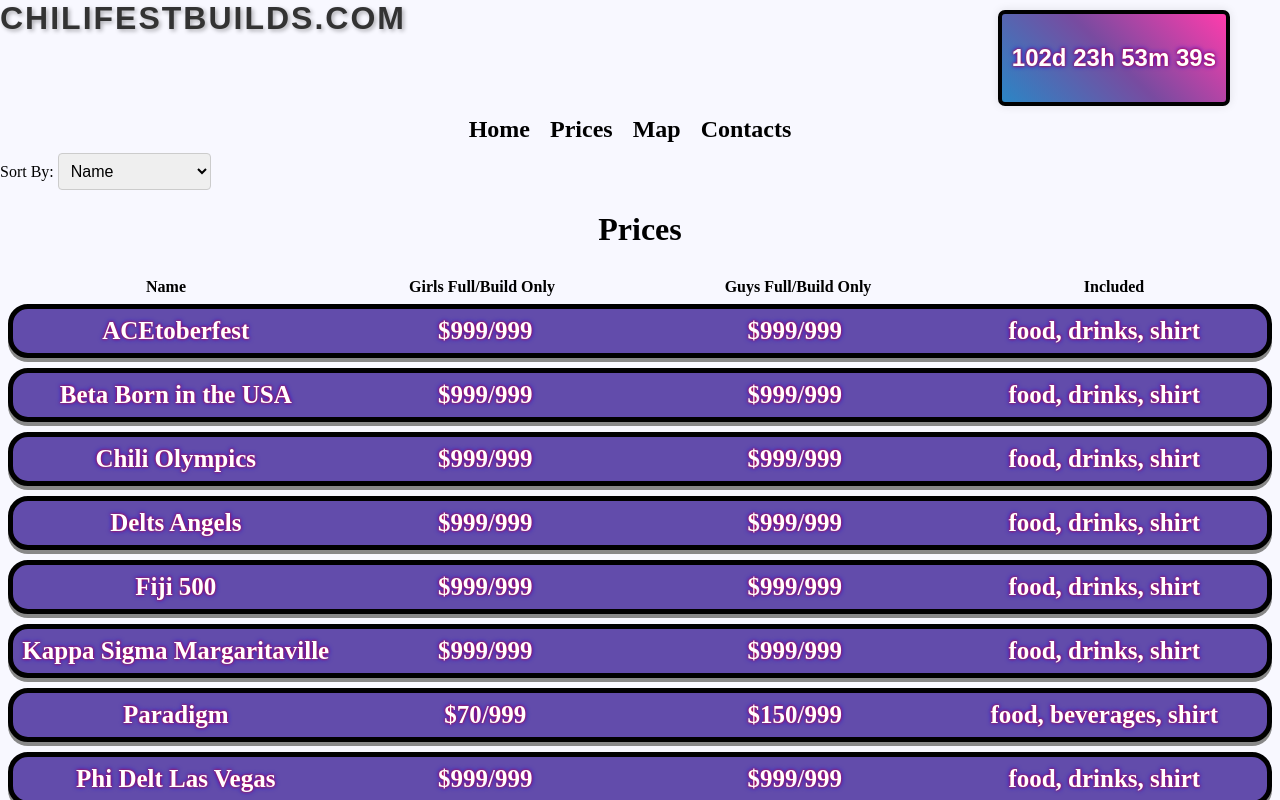
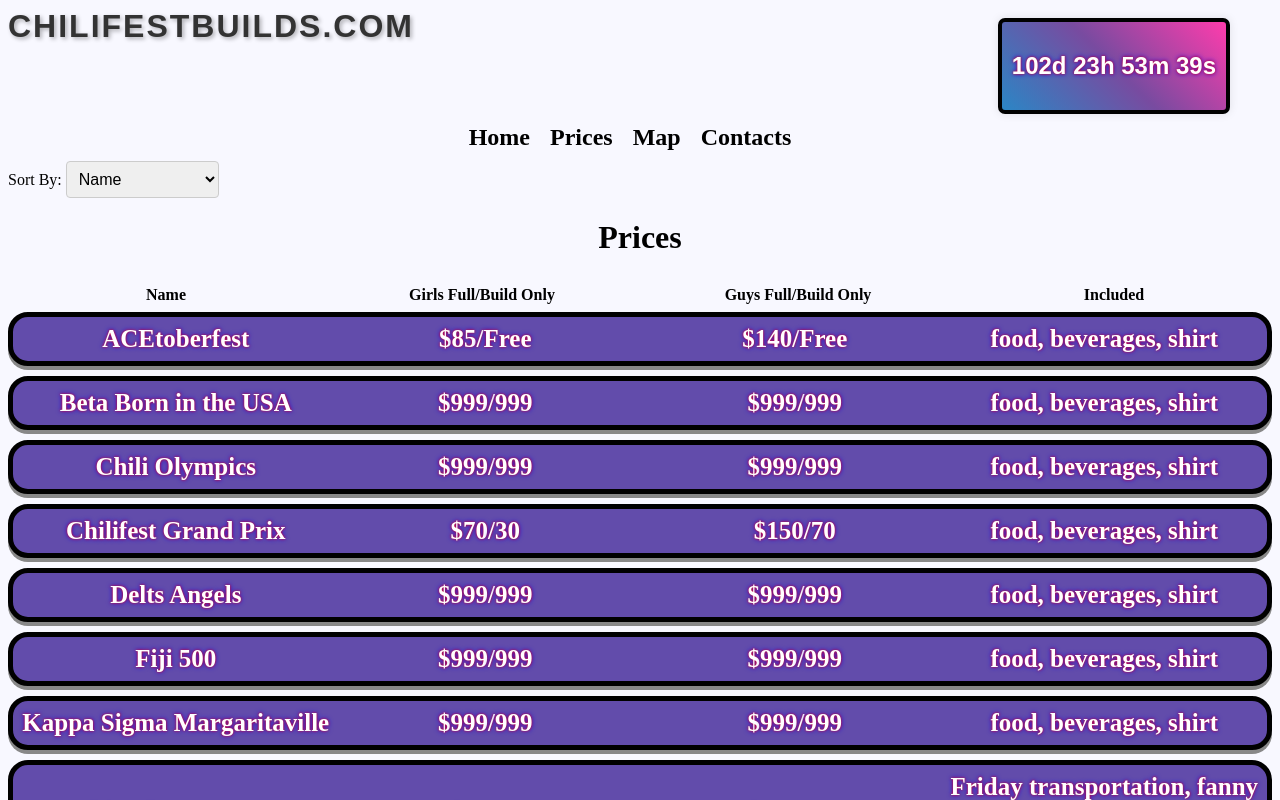
Before and after one commit to andrewlin27/chilifest-builds, a React (Create React App) app: page /prices in a window 1280 px wide. Shown: the top 800 px of the page. Built offline with nearby package versions, Linux system fonts and the light colour scheme.

Commit message:
footer and top line css

```diff
--- a/src/App.css
+++ b/src/App.css
@@ -45,4 +45,6 @@
 
 .topLine{
   display:flex;
+  padding-left: 8px;
+  padding-top: 8px;
 }
--- a/src/App.js
+++ b/src/App.js
@@ -13,9 +13,10 @@
     <Router>
       <div className = "mainBody">
         <div className="topLine">
-        <h1 className='header'>chilifestbuilds.com</h1>
-        <Countdown />
+          <h1 className='header'>chilifestbuilds.com</h1>
+          <Countdown />
         </div>
+
         <Navbar />
         <Routes>
           <Route path="/" element={<Home/>} />
@@ -26,7 +27,7 @@
 
         <footer className="footer">
           <div className="footer-content">
-            <p>Created by Andrew, Sid, Eric</p>
+            <p>Created by Andrew Lin, Sid Venkatraman, Eric McGonagle</p>
             <div className="warning">
               <p>
               This platform (not affiliated with Chilifest) is created to centralize information about Chilifest builds.
@@ -36,6 +37,9 @@
               </p>
               <p>
                 For inquiries regarding any aspects of this website, please contact [Contact Info].
+              </p>
+              <p>
+                Last updated 12/27/2023
               </p>
             </div>
           </div>
--- a/src/buildData.js
+++ b/src/buildData.js
@@ -4,11 +4,11 @@
         name: "ACEtoberfest",
         image: "ace.png",
         link: "https://fb.me/e/blSXy29Xp",
-        guys: 999,
-        girls: 999,
-        guysBuild: 999,
-        girlsBuild: 999,
-        included: "food, drinks, shirt",
+        guys: 140,
+        girls: 85,
+        guysBuild: "Free",
+        girlsBuild: "Free",
+        included: "food, beverages, shirt",
         tshirt: "shirtSoon.jpg",
         org: "ACE",
         contact: "email@gmail.com"
@@ -17,15 +17,15 @@
         id: 2,
         name: "Phi Delt Las Vegas",
         image: "phidelt.jpg",
-        link: "https://fb.me/e/blSXy29Xp",
-        guys: 999,
-        girls: 999,
-        guysBuild: 999,
-        girlsBuild: 999,
-        included: "food, drinks, shirt",
+        link: "https://www.eventbrite.com/e/phi-delt-las-vegas-tickets-731622431387?utm_experiment=test_share_listing&aff=ebdsshios",
+        guys: 225,
+        girls: 85,
+        guysBuild: 225,
+        girlsBuild: 85,
+        included: "Friday transportation, fanny pack, koozie, food, beverages, shirt",
         tshirt: "phidelt.png",
         org: "Phi Delt",
-        contact: "aggiepdtchilifestchairman@gmail.com"
+        contact: "@aggiephidelt"
     },
     {
         id: 3,
@@ -36,7 +36,7 @@
         girls: 1,
         guysBuild: 999,
         girlsBuild: 999,
-        included: "food, drinks, shirt",
+        included: "food, beverages, shirt",
         tshirt: "shirtSoon.jpg",
         org: "Gents/Suits",
         contact: "email@gmail.com"
@@ -50,7 +50,7 @@
         girls: 999,
         guysBuild: 999,
         girlsBuild: 999,
-        included: "food, drinks, shirt",
+        included: "food, beverages, shirt",
         tshirt: "shirtSoon.jpg",
         org: "Sigma Chi",
         contact: "@instagram"
@@ -64,7 +64,7 @@
         girls: 999,
         guysBuild: 999,
         girlsBuild: 999,
-        included: "food, drinks, shirt",
+        included: "food, beverages, shirt",
         tshirt: "shirtSoon.jpg",
         org: "Pike",
         contact: "@instagram"
@@ -78,7 +78,7 @@
         girls: 999,
         guysBuild: 999,
         girlsBuild: 999,
-        included: "food, drinks, shirt",
+        included: "food, beverages, shirt",
         tshirt: "shirtSoon.jpg",
         org: "Delt",
         contact: "@instagram"
@@ -92,7 +92,7 @@
         girls: 999,
         guysBuild: 999,
         girlsBuild: 999,
-        included: "food, drinks, shirt",
+        included: "food, beverages, shirt",
         tshirt: "shirtSoon.jpg",
         org: "Kappa Sig",
         contact: "@instagram"
@@ -106,7 +106,7 @@
         girls: 999,
         guysBuild: 999,
         girlsBuild: 999,
-        included: "food, drinks, shirt",
+        included: "food, beverages, shirt",
         tshirt: "shirtSoon.jpg",
         org: "Beta",
         contact: "@instagram"
@@ -120,7 +120,7 @@
         girls: 999,
         guysBuild: 999,
         girlsBuild: 999,
-        included: "food, drinks, shirt",
+        included: "food, beverages, shirt",
         tshirt: "shirtSoon.jpg",
         org: "Centuries",
         contact: "email@gmail.com"
@@ -134,7 +134,7 @@
         girls: 999,
         guysBuild: 999,
         girlsBuild: 999,
-        included: "food, drinks, shirt",
+        included: "food, beverages, shirt",
         tshirt: "shirtSoon.jpg",
         org: "AMA",
         contact: "email@gmail.com"
@@ -148,7 +148,7 @@
         girls: 999,
         guysBuild: 999,
         girlsBuild: 999,
-        included: "food, drinks, shirt",
+        included: "food, beverages, shirt",
         tshirt: "shirtSoon.jpg",
         org: "Sig Ep",
         contact: "email@gmail.com"
@@ -162,7 +162,7 @@
         girls: 999,
         guysBuild: 999,
         girlsBuild: 999,
-        included: "food, drinks, shirt",
+        included: "food, beverages, shirt",
         tshirt: "shirtSoon.jpg",
         org: "Alpha Sig/Delta Sig/Phi Psi",
         contact: "email@gmail.com"
@@ -176,7 +176,7 @@
         girls: 999,
         guysBuild: 999,
         girlsBuild: 999,
-        included: "food, drinks, shirt",
+        included: "food, beverages, shirt",
         tshirt: "shirtSoon.jpg",
         org: "Ol' Ags",
         contact: "email@gmail.com"
@@ -190,7 +190,7 @@
         girls: 999,
         guysBuild: 999,
         girlsBuild: 999,
-        included: "food, drinks, shirt",
+        included: "food, beverages, shirt",
         tshirt: "shirtSoon.jpg",
         org: "ATO/TKE",
         contact: "email@gmail.com"
@@ -204,7 +204,7 @@
         girls: 999,
         guysBuild: 999,
         girlsBuild: 999,
-        included: "food, drinks, shirt",
+        included: "food, beverages, shirt",
         tshirt: "shirtSoon.jpg",
         org: "SAE",
         contact: "email@gmail.com"
@@ -218,23 +218,23 @@
         girls: 999,
         guysBuild: 999,
         girlsBuild: 999,
-        included: "food, drinks, shirt",
+        included: "food, beverages, shirt",
         tshirt: "shirtSoon.jpg",
         org: "Fiji",
         contact: "email@gmail.com"
     },
     {
         id: 17,
-        name: "Paradigm",
+        name: "Chilifest Grand Prix",
         image: "paradigm.jpg",
         link: "https://my.cheddarup.com/c/paradigmxabb-chilifest?cart=a654b6d7-dbd3-4eec-b222-cea2bf8e3bc0%21%2169934833",
         guys: 150,
         girls: 70,
-        guysBuild: 999,
-        girlsBuild:999,
+        guysBuild: 70,
+        girlsBuild: 30,
         included: "food, beverages, shirt",
         tshirt: "shirtSoon.jpg",
-        org: "Paradigm",
+        org: "Paradigm/ABB",
         contact: "email@gmail.com"
     }
 ]
--- a/src/components/ContactEntry.js
+++ b/src/components/ContactEntry.js
@@ -4,10 +4,9 @@
 const ContactEntry = ({name, org, contact, link}) => {
     return (
         <div className='price-entry'>
-            <div className='entry-item'>{name}</div>
-            <div className='entry-item'>{org}</div>
+            <div className='entry-item click' onClick={()=>window.open(link,'_blank')}>{name}</div>
+            <div className='entry-item click' onClick={()=>window.open(link,'_blank')}>{org}</div>
             <div className='entry-item'>{contact}</div>
-            <div className='entry-item' id='click-here' onClick={()=>{window.open(link, '_blank')}}>Click Here</div>
         </div>
     )
 }
--- a/src/components/Contacts.js
+++ b/src/components/Contacts.js
@@ -32,31 +32,24 @@
 
   return (
     <div>
-      <div>
-        <label htmlFor="sortDropdown">Sort By:</label>
-        {/* <select id="sortDropdown" value={sortBy} onChange={(event) => setSortBy(event.target.value)}> */}
+      <div className='sort'>
+        <label htmlFor="sortDropdown">Sort By: </label>
         <select id="sortDropdown" value={selectedValue} onChange={handleDropdownChange}>
           <option value="name">Name</option>
           <option value="org">Organization</option>
           <option value="contact">Contact</option>
-          {/* <option value="link">Link</option> */}
         </select>
       </div>
+
       <h1 id='title'>Contacts</h1>
+
       <div className="price-entry-titles">
         <div className="entry-item-title">Name</div>
         <div className="entry-item-title">Organization</div>
         <div className="entry-item-title">Contact</div>
-        <div className="entry-item-title">Link</div>
       </div>
 
       <div>
-
-        {/* {jsonData.map((item) => (
-          <li key={item.id}>
-            {item.name} - {item.age} years old
-          </li>
-        ))} */}
         {jsonData.map(item => {
           return <ContactEntry key={item.id} {...item} />
         })}
--- a/src/components/Prices.js
+++ b/src/components/Prices.js
@@ -36,7 +36,7 @@
 
   return (
     <div>
-      <div>
+      <div className='sort'>
         <label htmlFor="sortDropdown">Sort By: </label>
         <select id="sortDropdown" value={selectedValue} onChange={handleDropdownChange}>
           <option value="name">Name</option>
--- a/src/components/css/PriceEntry.css
+++ b/src/components/css/PriceEntry.css
@@ -29,6 +29,6 @@
     text-align: center;
   }
 
-  #click-here {
+  .click {
     cursor: pointer;
   }
--- a/src/components/css/Prices.css
+++ b/src/components/css/Prices.css
@@ -1,3 +1,7 @@
+.sort {
+  margin-left: 8px;
+}
+
 .price-entry-titles {
     display: flex;
     justify-content: space-between;
```
